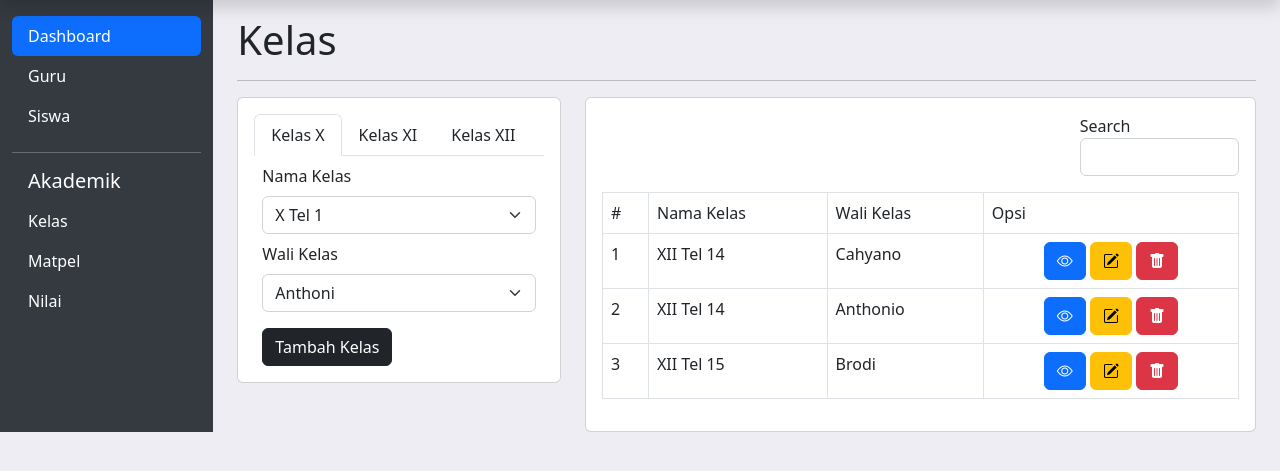
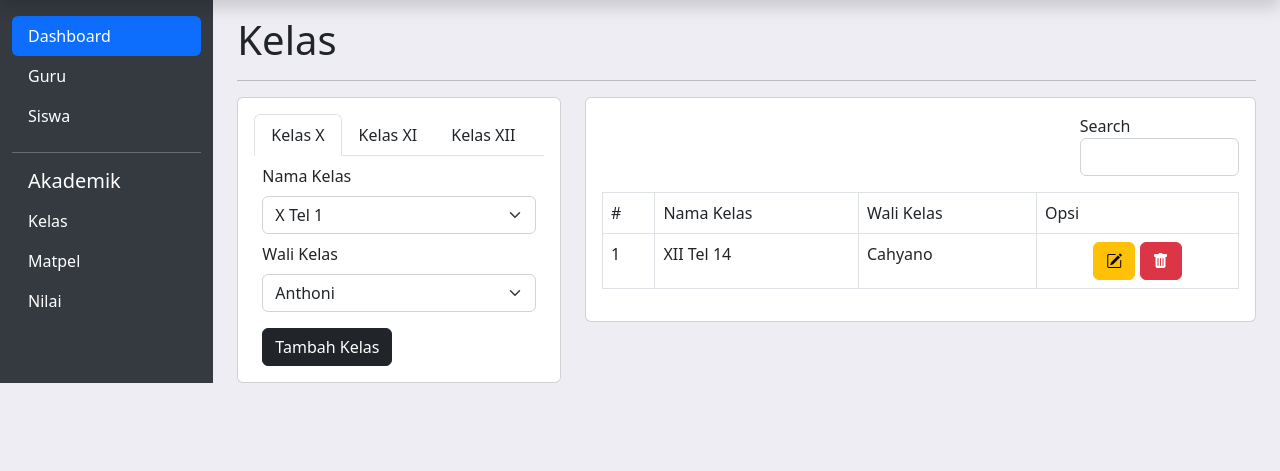
Before and after one commit to mkholidkamali/project-e-rapot, a Laravel app: page /kelas in a window 1280 px wide. Shown: the part 40-511 px from the top of the page. Run offline with Laravel 9, Linux system fonts and the light colour scheme.

Commit message:
CRUD Kelas

```diff
--- a/app/Http/Controllers/KelasController.php
+++ b/app/Http/Controllers/KelasController.php
@@ -56,7 +56,7 @@ class KelasController extends Controller
      */
     public function edit($id)
     {
-        //
+        return view('dashboard.kelas.edit');
     }
 
     /**
--- a/resources/views/dashboard/kelas/index.blade.php
+++ b/resources/views/dashboard/kelas/index.blade.php
@@ -117,28 +117,7 @@
                                     <td>XII Tel 14</td>
                                     <td>Cahyano</td>
                                     <td class="text-center">
-                                        <button class="btn btn-primary"><i class="bi bi-eye"></i></button>
-                                        <button class="btn btn-warning"><i class="bi bi-pencil-square"></i></button>
-                                        <button class="btn btn-danger"><i class="bi bi-trash-fill"></i></button>
-                                    </td>
-                                </tr>
-                                <tr>
-                                    <td>2</td>
-                                    <td>XII Tel 14</td>
-                                    <td>Anthonio</td>
-                                    <td class="text-center">
-                                        <button class="btn btn-primary"><i class="bi bi-eye"></i></button>
-                                        <button class="btn btn-warning"><i class="bi bi-pencil-square"></i></button>
-                                        <button class="btn btn-danger"><i class="bi bi-trash-fill"></i></button>
-                                    </td>
-                                </tr>
-                                <tr>
-                                    <td>3</td>
-                                    <td>XII Tel 15</td>
-                                    <td>Brodi</td>
-                                    <td class="text-center">
-                                        <button class="btn btn-primary"><i class="bi bi-eye"></i></button>
-                                        <button class="btn btn-warning"><i class="bi bi-pencil-square"></i></button>
+                                        <a class="btn btn-warning" href="{{ route('kelas.edit', 1) }}"><i class="bi bi-pencil-square"></i></a>
                                         <button class="btn btn-danger"><i class="bi bi-trash-fill"></i></button>
                                     </td>
                                 </tr>
--- a/routes/web.php
+++ b/routes/web.php
@@ -37,7 +37,10 @@ Route::get('/siswa/create', [SiswaController::class, 'create'])->name('siswa.cre
 Route::get('/siswa/{id}/show', [SiswaController::class, 'show'])->name('siswa.show');
 Route::get('/siswa/{id}/edit', [SiswaController::class, 'edit'])->name('siswa.edit');
 
+// KELAS
 Route::get('/kelas', [KelasController::class, 'index'])->name('kelas.index');
+Route::get('/kelas/{id}/edit', [KelasController::class, 'edit'])->name('kelas.edit');
+
 Route::get('/mapel', [MapelController::class, 'index'])->name('mapel.index');
 Route::get('/nilai', function() {
     return view('dashboard.nilai.index');
```
Also changed, not shown: resources/views/dashboard/kelas/edit.blade.php (added, +35 -0 lines).
